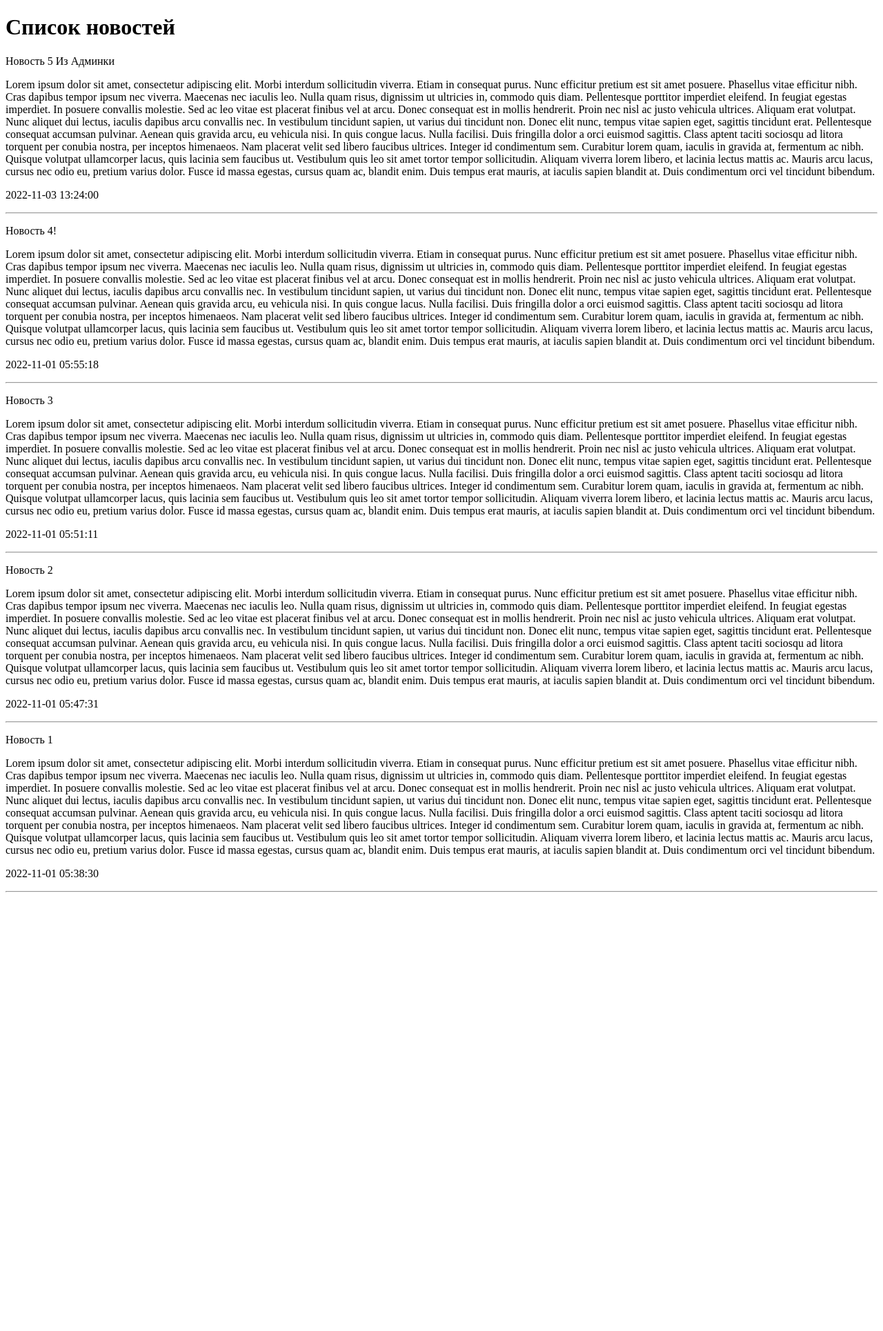
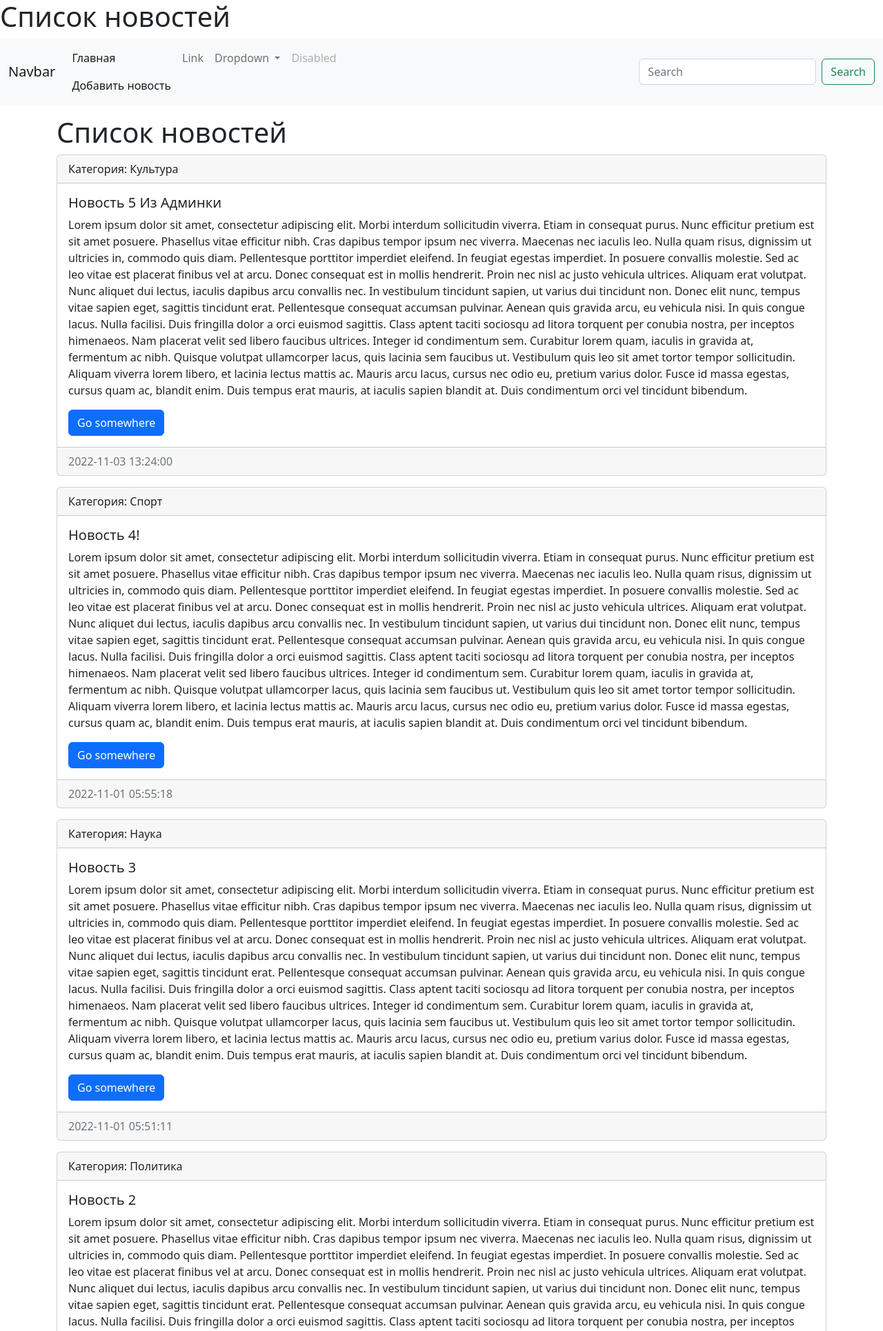
Before and after one commit to Mazad124/Web_proekt, a Django app: page / in a window 1280 px wide. Shown: the top 1930 px of the page at 69% size. Before the commit the page ends 1294 px from the top, so only its background shows below. Run offline with Django 3.2, Linux system fonts and the light colour scheme; data comes from the database, SQL or seed files in the repository; both versions use the stored data as it was after the commit.

Commit message:
Добавление внешних видов шаблона.

```diff
--- a/news/templates/news/index.html
+++ b/news/templates/news/index.html
@@ -1,22 +1,74 @@
-<!DOCTYPE html>
-
-<html lang="en" xmlns="http://www.w3.org/1999/xhtml">
+<!doctype html>
+<html lang="en">
 <head>
-    <meta charset="utf-8" />
-    <title>{{ title }}</title>
+    <meta charset="utf-8">
+    <meta name="viewport" content="width=device-width, initial-scale=1">
+    <title>Bootstrap demo</title>
+    <link href="https://cdn.jsdelivr.net/npm/bootstrap@5.2.2/dist/css/bootstrap.min.css" rel="stylesheet" integrity="sha384-Zenh87qX5JnK2Jl0vWa8Ck2rdkQ2Bzep5IDxbcnCeuOxjzrPF/et3URy9Bv1WTRi" crossorigin="anonymous">
 </head>
 <body>
-
     <h1>{{ title }}</h1>
-
-    {% for item in news %}
-    <div>
-        <p>{{ item.title }}</p>
-        <p>{{ item.content }}</p>
-        <p>{{ item.created_at|date:"Y-m-d H:i:s" }}</p>
-    </div>
-    <hr>
-    {% endfor %}
-
+    <script src="https://cdn.jsdelivr.net/npm/bootstrap@5.2.2/dist/js/bootstrap.bundle.min.js" integrity="sha384-OERcA2EqjJCMA+/3y+gxIOqMEjwtxJY7qPCqsdltbNJuaOe923+mo//f6V8Qbsw3" crossorigin="anonymous"></script>
 </body>
 </html>
+
+<nav class="navbar navbar-expand-lg bg-light">
+    <div class="container-fluid">
+        <a class="navbar-brand" href="#">Navbar</a>
+        <button class="navbar-toggler" type="button" data-bs-toggle="collapse" data-bs-target="#navbarSupportedContent" aria-controls="navbarSupportedContent" aria-expanded="false" aria-label="Toggle navigation">
+            <span class="navbar-toggler-icon"></span>
+        </button>
+        <div class="collapse navbar-collapse" id="navbarSupportedContent">
+            <ul class="navbar-nav me-auto mb-2 mb-lg-0">
+                <li class="nav-item">
+                    <a class="nav-link active" aria-current="page" href="/">Главная</a>
+                    <a class="nav-link active" aria-current="page" href="/">Добавить новость</a>
+                </li>
+                <li class="nav-item">
+                    <a class="nav-link" href="#">Link</a>
+                </li>
+                <li class="nav-item dropdown">
+                    <a class="nav-link dropdown-toggle" href="#" role="button" data-bs-toggle="dropdown" aria-expanded="false">
+                        Dropdown
+                    </a>
+                    <ul class="dropdown-menu">
+                        <li><a class="dropdown-item" href="#">Action</a></li>
+                        <li><a class="dropdown-item" href="#">Another action</a></li>
+                        <li><hr class="dropdown-divider"></li>
+                        <li><a class="dropdown-item" href="#">Something else here</a></li>
+                    </ul>
+                </li>
+                <li class="nav-item">
+                    <a class="nav-link disabled">Disabled</a>
+                </li>
+            </ul>
+            <form class="d-flex" role="search">
+                <input class="form-control me-2" type="search" placeholder="Search" aria-label="Search">
+                <button class="btn btn-outline-success" type="submit">Search</button>
+            </form>
+        </div>
+    </div>
+</nav>
+
+<div class="container mt-3">
+    <h1>{{ title }}</h1>
+    <div class="row">
+        <div class="col-md-12">
+            {% for item in news %}
+            <div class="card mb-3">
+                <div class="card-header">
+                    Категория: {{ item.category }}
+                </div>
+                <div class="card-body">
+                    <h5 class="card-title">{{ item.title }}</h5>
+                    <p class="card-text">{{ item.content }}</p>
+                    <a href="#" class="btn btn-primary">Go somewhere</a>
+                </div>
+                <div class="card-footer text-muted">
+                    {{ item.created_at|date:"Y-m-d H:i:s" }}
+                </div>
+            </div>
+            {% endfor %}
+        </div>
+    </div>
+</div>
```
Also changed, not shown: db.sqlite3.
